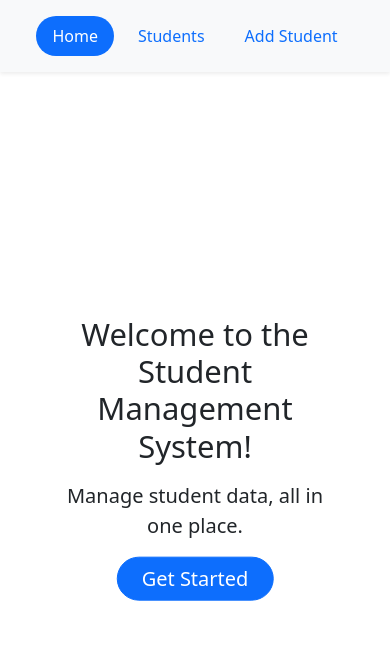
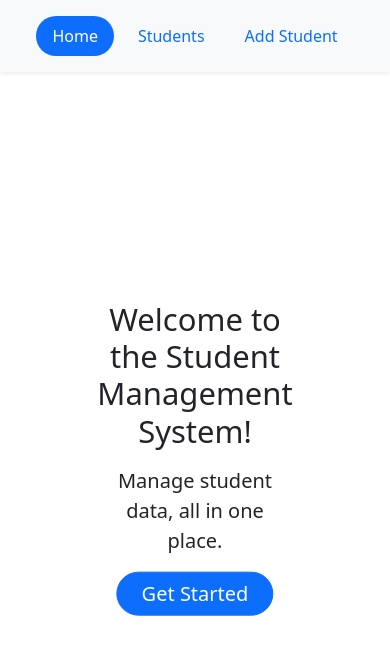
Before and after one commit to verinak/angular-student-system, an Angular app: page /home in a window 390 px wide. Shown: the top 654 px of the page. Built offline with nearby package versions, Linux system fonts and the light colour scheme.

Commit message:
fix: layout edits for responsiveness

```diff
--- a/src/app/components/navbar/navbar.component.html
+++ b/src/app/components/navbar/navbar.component.html
@@ -1,6 +1,8 @@
 <div class="container-fluid bg-light shadow-sm">
   <header class="d-flex justify-content-center py-3">
-    <ul class="nav nav-pills gap-2 fw-medium">
+    <ul
+      class="nav nav-pills gap-2 fw-medium d-flex justify-content-center align-items-center"
+    >
       <li class="nav-item">
         <a
           routerLink="/home"
--- a/src/app/pages/home/home.component.html
+++ b/src/app/pages/home/home.component.html
@@ -1,5 +1,5 @@
 <div
-  class="text-center w-75 position-absolute top-50 start-50 translate-middle"
+  class="text-center px-3 position-absolute top-50 start-50 translate-middle"
 >
   <h1 class="display-5 fw-medium mb-3">
     Welcome to the Student Management System!
--- a/src/app/pages/students/students.component.html
+++ b/src/app/pages/students/students.component.html
@@ -1,4 +1,4 @@
-<div class="py-3 vw-100">
+<div class="py-3 vw-100 overflow-x-scroll">
   <div
     class="text-center mt-5"
     *ngIf="students.length === 0; else studentTable"
```
